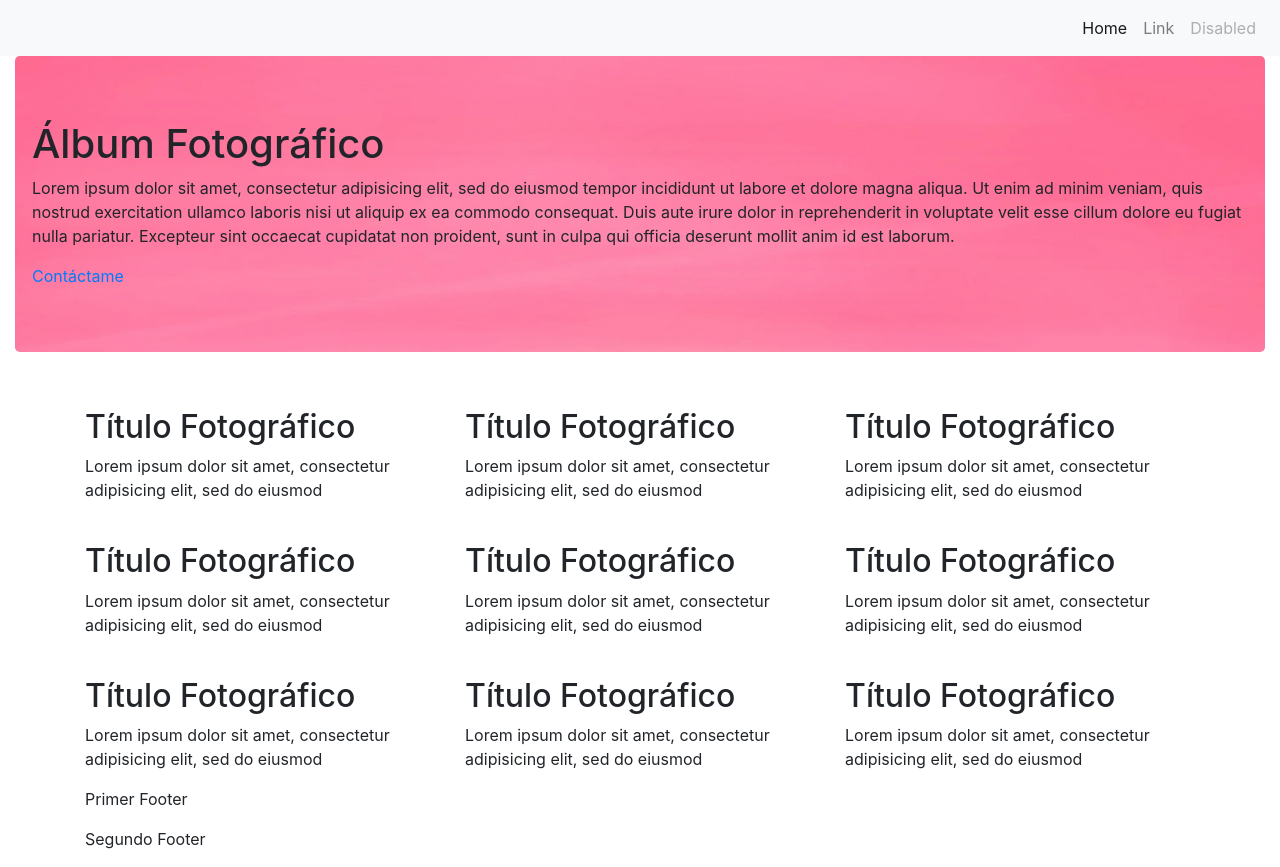
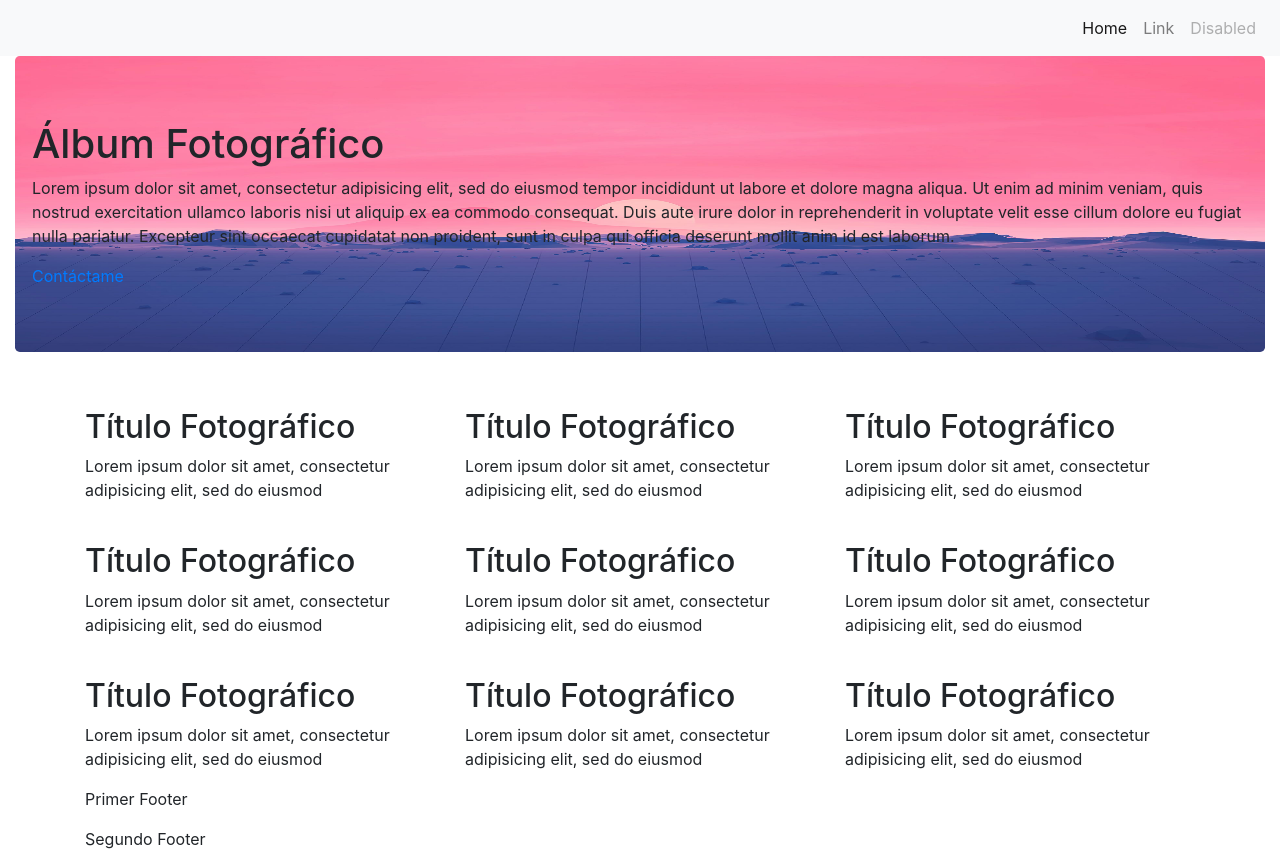
Before and after one commit to aincatoni/desafio7, a website: page public/index.html in a window 1280 px wide. Drawn offline with Linux system fonts and the light colour scheme.

Commit message:
añadiendo fondo al jumbotron

```diff
--- a/src/scss/_header.scss
+++ b/src/scss/_header.scss
@@ -1,6 +1,6 @@
 .bg-jumbotron {
 
 	background-image: url(../img/wallhaven-680785.jpg);
-	background-size:100%;
+	background-size:100% 100%;
 
 }
```
Also changed, not shown: public/css/app.css.
